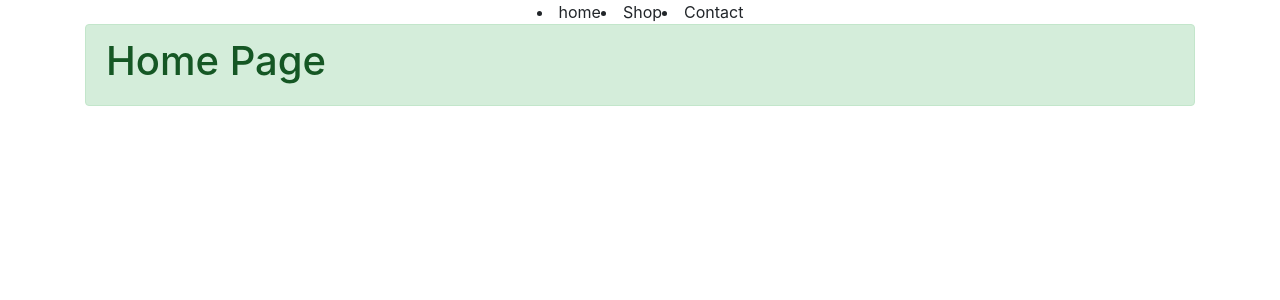
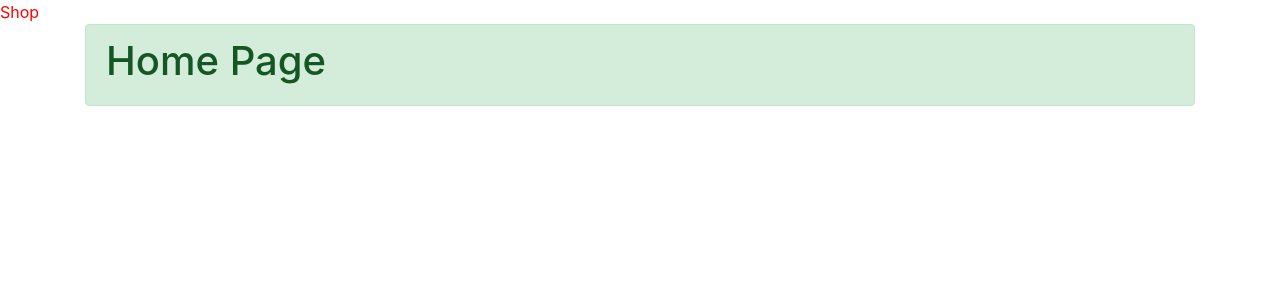
Before and after one commit to elkocho1/project-4, a Django app: page / in a window 1280 px wide. Shown: the top 300 px of the page. Run offline with Django 4.2, Linux system fonts and the light colour scheme; some libraries are stand-ins or nearby versions.

Commit message:
Fix Static File set up

```diff
--- a/static/css/style.css
+++ b/static/css/style.css
@@ -1,5 +1,3 @@
-.test-static{
-    display: flex;
-    justify-content: center;
-    align-items: center;
+.home-buton{
+    color:red;
 }
--- a/templates/base.html
+++ b/templates/base.html
@@ -6,15 +6,15 @@
     <meta name="viewport" content="width=device-width, initial-scale=1.0">
     <title>Marketplace</title>
     <link href="https://stackpath.bootstrapcdn.com/bootstrap/4.5.2/css/bootstrap.min.css" rel="stylesheet">
-    <link rel="stylesheet" href="{% static 'assets/css/style.css' %}">
+
     <link rel="stylesheet" href="{% static 'css/style.css' %}">
 </head>
 <body>
 
 <nav class="test-static">
-    <li>home</li>
-    <li>Shop</li>
-    <li>Contact</li>
+    <div>
+        <a class="home-buton" href="#">Shop</a>
+    </div>
 </nav>
     <div class="container">
         <div class="alert alert-success" role="alert">
```
